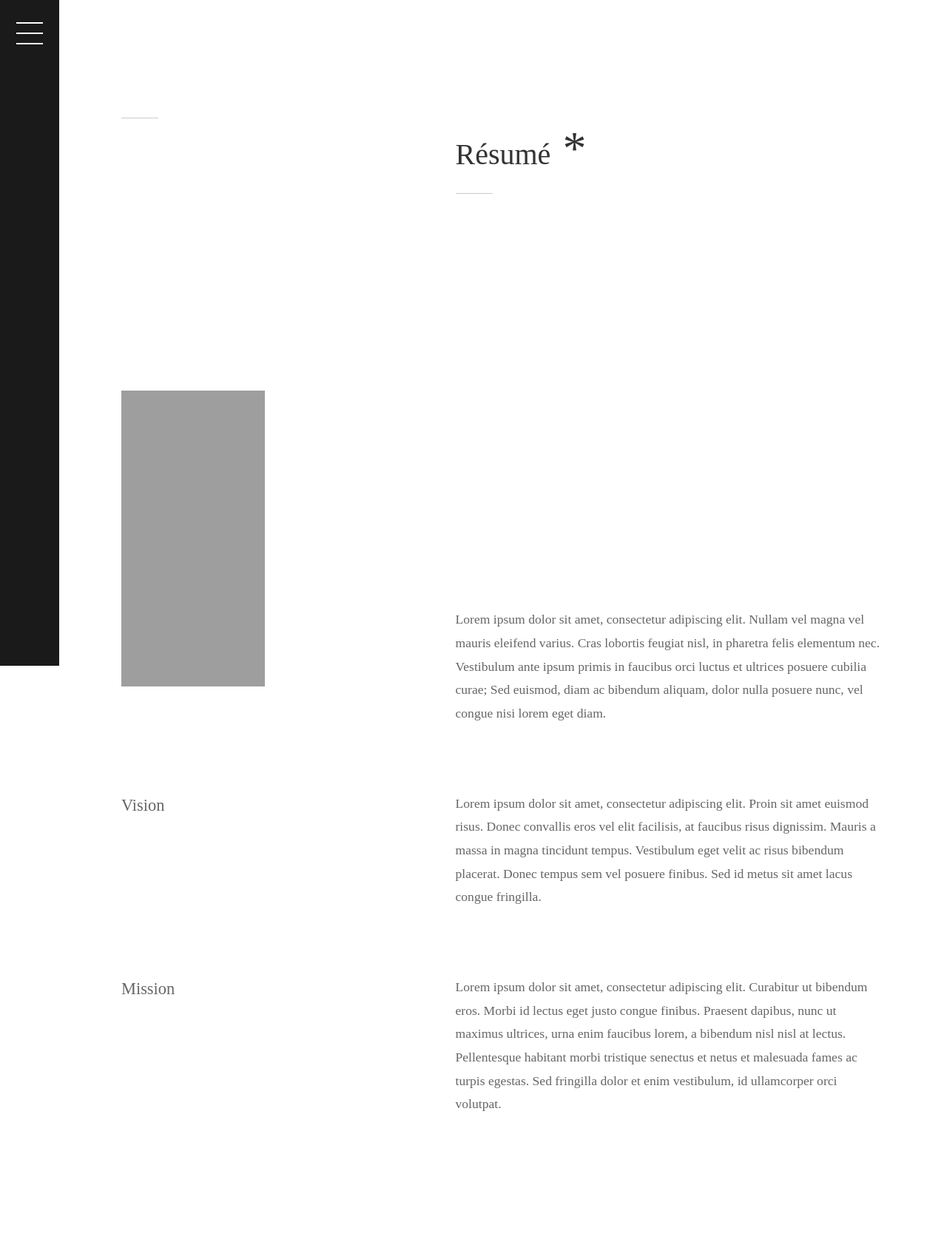
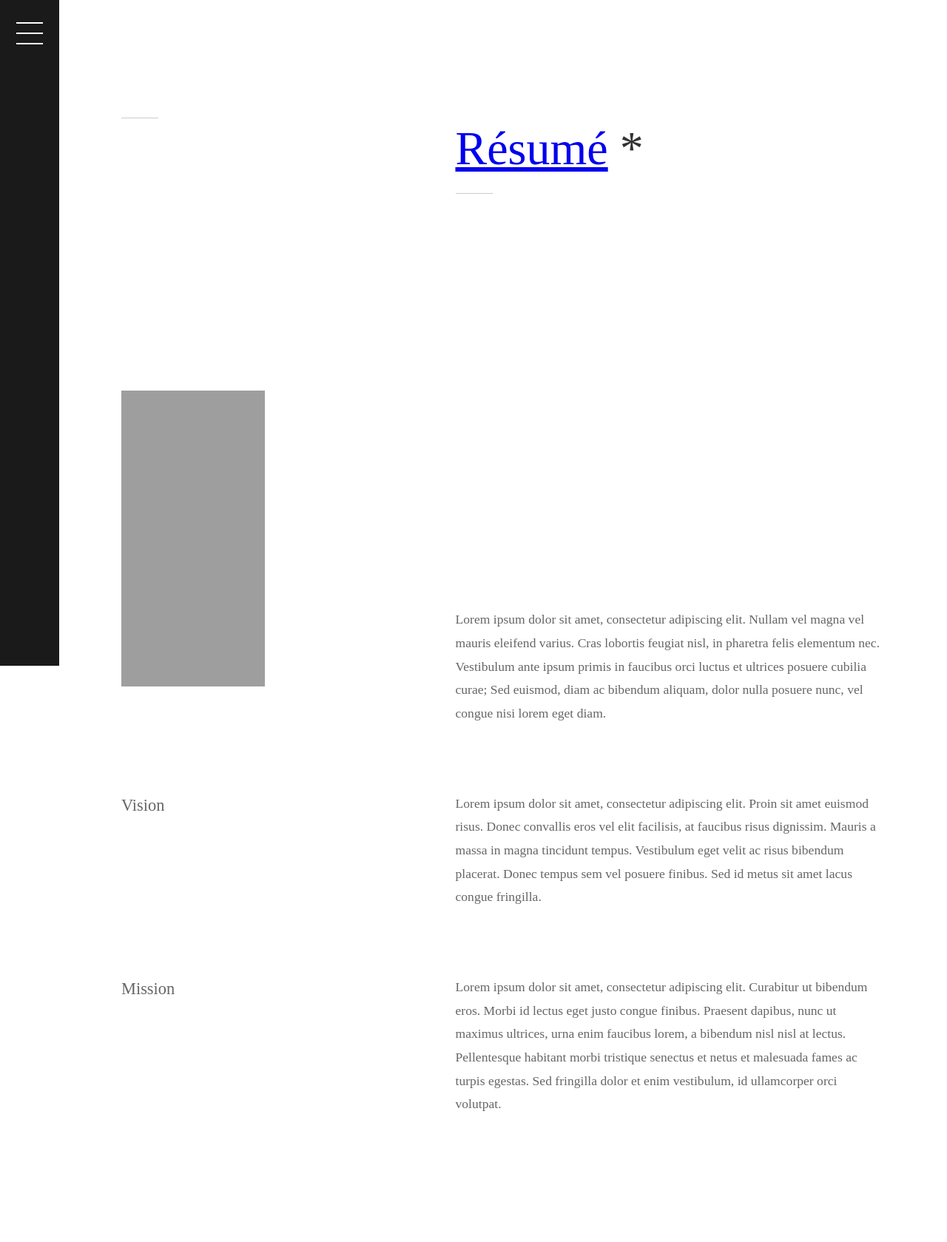
Before and after one commit to Firecracker280/Isamu, a Jekyll site: the page built from about.md, in a window 1280 px wide. Shown: the whole page at 74% size. Built offline with Jekyll 4.4.1, drawn with Linux system fonts in a browser that asks for light colours; grey boxes are pictures that could not be loaded.

Commit message:
Update about.css

```diff
--- a/assets/css/about.css
+++ b/assets/css/about.css
@@ -188,22 +188,3 @@
         padding: 0 7% 80px;
     }
 }
-
-/* Style for Resume link - appearance only */
-.about-content h1 a:not(.about-asterisk-link) {
-    font-size: 2.5rem; /* Making the Resume text smaller */
-    text-decoration: none; /* Removing the underline */
-    color: inherit; /* Use the same color as parent element */
-    transition: color 0.3s ease;
-    /* No positioning properties here */
-}
-
-/* Style for Resume link when visited */
-.about-content h1 a:not(.about-asterisk-link):visited {
-    color: inherit; /* Prevents turning purple after clicking */
-}
-
-/* Style for Resume link on hover */
-.about-content h1 a:not(.about-asterisk-link):hover {
-    color: #999; /* Same hover effect as asterisk */
-}
```
